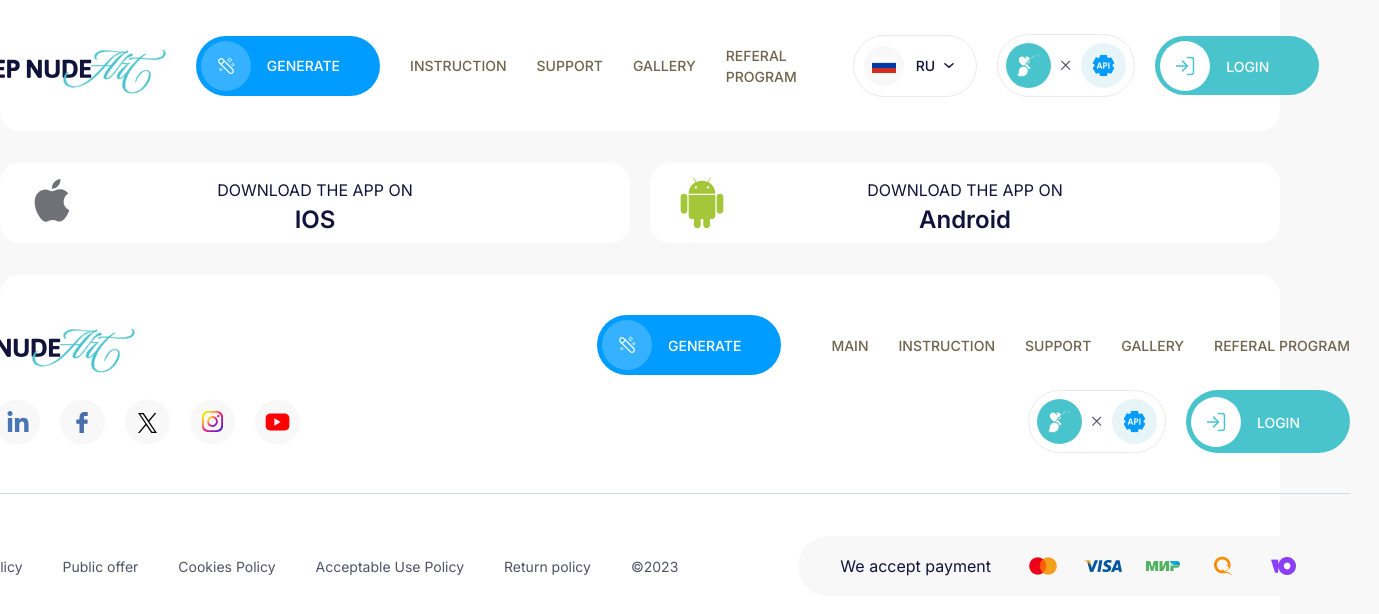
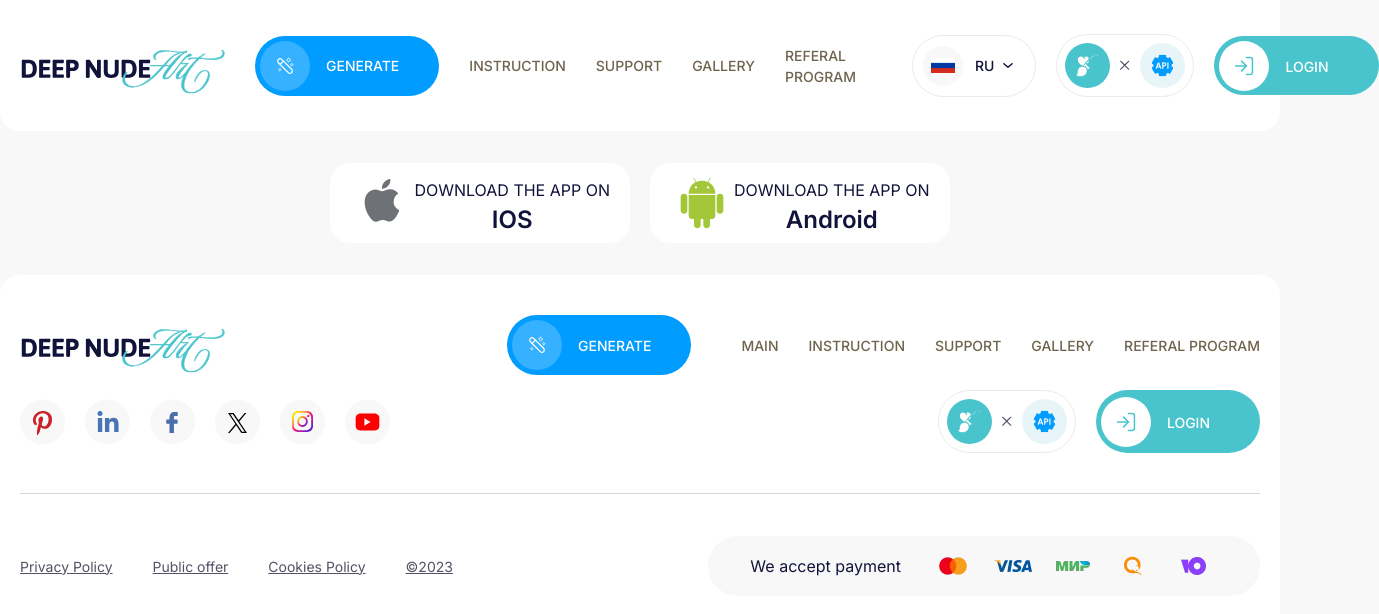
Before and after one commit to PavelMartinez/spark_test, a Next.js app: page / in a window 1280 px wide. Shown: the top 614 px of the page, 1379 px wide, since content can reach past the window. Built offline with nearby package versions, Linux system fonts and the light colour scheme.

Commit message:
feat: header and footer adaptivity

```diff
--- a/src/app/layout.tsx
+++ b/src/app/layout.tsx
@@ -1,5 +1,7 @@
-import { Inter} from 'next/font/google'
+import { Inter } from 'next/font/google'
 import '@/styles/index.scss'
+import Header from '@/components/Header/Header'
+import { Footer } from '@/components/Footer/Footer'
 
 export const metadata = {
   title: 'Next.js',
@@ -19,7 +21,11 @@ export default function RootLayout({
 }) {
   return (
     <html lang="en" className={`${fontInter.variable}`}>
-      <body>{children}</body>
+      <body>
+        <Header />
+        {children}
+        <Footer />
+      </body>
     </html>
   )
 }
--- a/src/app/page.scss
+++ b/src/app/page.scss
@@ -6,11 +6,11 @@
         margin-bottom: 32px;
 
         &-text {
-            padding-right: 64px;
             margin-right: auto;
             margin-left: auto;
             margin-top: 10px;
-            &-bold {
+
+            &--bold {
                 @include font-inter-24-semibold;
             }
         }
@@ -19,7 +19,6 @@
             @include flex-row;
             align-items: center;
             text-align: center;
-            width: 705px;
 
             border-radius: 20px;
             background: var(--color-white, #ffffff);
--- a/src/app/page.tsx
+++ b/src/app/page.tsx
@@ -10,9 +10,7 @@ import AndroidIconImage from '../../public/Icons/AndroidIconImage.png'
 
 export default function Home() {
   return (
-		<>
-			<Header />
-
+		<main className='home container'>
 			<div className='home__buttons'>
 				<Link href='/instructions/ios' className='home__buttons-item'>
 					<Image
@@ -24,7 +22,7 @@ export default function Home() {
 					/>
 					<div className='home__buttons-text'>
 						DOWNLOAD THE APP ON
-						<div className='home__buttons-text-bold'>IOS</div>
+						<div className='home__buttons-text--bold'>IOS</div>
 					</div>
 				</Link>
 				<Link href='/instructions/android' className='home__buttons-item'>
@@ -37,11 +35,10 @@ export default function Home() {
 					/>
 					<div className='home__buttons-text'>
 						DOWNLOAD THE APP ON
-						<div className='home__buttons-text-bold'>Android</div>
+						<div className='home__buttons-text--bold'>Android</div>
 					</div>
 				</Link>
 			</div>
-			<Footer />
-		</>
+		</main>
 	)
 }
--- a/src/components/Footer/Footer.tsx
+++ b/src/components/Footer/Footer.tsx
@@ -12,16 +12,16 @@ import MirIconImage from '../../../public/Icons/MirIconImage.png';
 import QiwiIconImage from '../../../public/Icons/QiwiIconImage.png';
 import YoomoneyIconImage from '../../../public/Icons/YoomoneyIconImage.png';
 
-
-
 export const Footer = () => {
     return (
 			<footer className='footer'>
-				<div className='footer__container'>
-					<div className='footer__top'>
-						<div className='footer__top-logo'>
-							<Logo />
-							<div className='footer__top-logo-text'>
+				<div className='footer__inner container'>
+					<div className='footer-top'>
+						<div className='footer-top__row'>
+							<div className="footer-top__logo">
+								<Logo />
+							</div>
+							<div className='footer-top__menu'>
 								<Button
 									variant='default'
 									iconLeft={<ButtonSvg width='50' height='50' />}
@@ -30,8 +30,11 @@ export const Footer = () => {
 								</Button>
 								<Navbar variant='footer' />
 							</div>
+							<div className="footer-top__generation visible-mobile">
+								<Generation />
+							</div>
 						</div>
-						<div className='footer__top-buttons'>
+						<div className='footer-top__row footer-top__row--reverse'>
 							<ul className='footer__socials'>
 								<li className='footer__socials-item'>
 									<Link href='' className='icon footer__socials-link'>
@@ -64,38 +67,35 @@ export const Footer = () => {
 									</Link>
 								</li>
 							</ul>
-							<div className='footer__top-buttons-button'>
-								<Generation />
+							<div className='footer-top__buttons'>
+								<div className="hidden-mobile">
+									<Generation />
+								</div>
 								<Button
 									variant='login'
 									color='green'
 									iconLeft={<Login width='50' height='50' />}
+									className='footer-top__buttons-button'
 								>
 									LOGIN
 								</Button>
 							</div>
 						</div>
 					</div>
-					<div className='footer__bottom'>
+					<div className='footer-bottom'>
 						<div className='footer__info'>
 							<ul className='footer__info-list'>
 								<li className='footer__info-item'>
-									<a className='footer__info-link'>Privacy Policy</a>
+									<Link href="/" className='footer__info-link'>Privacy Policy</Link>
 								</li>
 								<li className='footer__info-item'>
-									<a className='footer__info-link'>Public offer</a>
+									<Link href="/" className='footer__info-link'>Public offer</Link>
 								</li>
 								<li className='footer__info-item'>
-									<a className='footer__info-link'>Cookies Policy</a>
+									<Link href="/" className='footer__info-link'>Cookies Policy</Link>
 								</li>
 								<li className='footer__info-item'>
-									<a className='footer__info-link'>Acceptable Use Policy</a>
-								</li>
-								<li className='footer__info-item'>
-									<a className='footer__info-link'>Return policy</a>
-								</li>
-								<li className='footer__info-item'>
-									<a className='footer__info-link'>©2023</a>
+									<Link href="/" className='footer__info-link'>©2023</Link>
 								</li>
 							</ul>
 						</div>
--- a/src/components/Header/Header.tsx
+++ b/src/components/Header/Header.tsx
@@ -10,6 +10,12 @@ function Header() {
   return (
 		<header className='header'>
 			<div className='header__inner container'>
+				<div className="header__mobile">
+					<div className='header__logo logo'>
+						<Logo />
+					</div>
+					<button className="burger"></button>
+				</div>
 				<div className='header__left'>
 					<div className='header__logo logo'>
 						<Logo />
--- a/src/components/Navbar/Navbar.scss
+++ b/src/components/Navbar/Navbar.scss
@@ -1,10 +1,14 @@
- .navbar {
-
-
+.navbar {
     &-list {
         display: flex;
         align-items: center;
         column-gap: 30px;
+
+        @include mobile {
+            flex-direction: column;
+            gap: 30px;
+            align-items: flex-start;
+        }
 
 
         &__item {
@@ -15,16 +19,14 @@
             // padding: 12px 20px;
 
             cursor: pointer;
-
-
         }
 
         &__link {
             @include font-inter-14-regular-uppercase;
         }
- }
+    }
 
- &__layout {
+    &__layout {
         position: absolute;
         // inset: 0;
         // width: 100%;
@@ -37,8 +39,3 @@
         // z-index: 100;
     }
 }
-
-ul {
-    margin-block: 0;
-    padding: 0;
-}
--- a/src/components/UI/primitives/Button/Button.tsx
+++ b/src/components/UI/primitives/Button/Button.tsx
@@ -9,12 +9,12 @@ interface ButtonProps extends React.ButtonHTMLAttributes<HTMLButtonElement> {
 	iconLeft?: React.ReactNode
 }
 
-const ButtonContent: React.FC<ButtonProps> = ({ variant = 'default', size = 'M', color = 'blue', children, iconLeft, ...props }) => {
+const ButtonContent: React.FC<ButtonProps> = ({ variant = 'default', size = 'M', color = 'blue', children, iconLeft, className, ...props }) => {
 	if (variant === 'default') {
 		return (
 			<button
 				{...props}
-				className={`button button--variant-${variant} button--size-${size} button--color-${color}`}
+				className={`button button--variant-${variant} button--size-${size} button--color-${color} ${className || ""}`}
 			>
 				<div className={`button__icon button__size-${size}`}>{iconLeft}</div>
 				<div className='button__text'>
@@ -29,7 +29,7 @@ const ButtonContent: React.FC<ButtonProps> = ({ variant = 'default', size = 'M',
 		return (
 			<button
 				{...props}
-				className={`button button--variant-${variant} button--size-${size} button--color-${color}`}
+				className={`button button--variant-${variant} button--size-${size} button--color-${color} ${className || ""}`}
 			>
 				<div className={`button__icon button__size-${size}`}>{iconLeft}</div>
 				<div className='button__text'>{children}</div>
--- a/src/components/UI/primitives/Generation/Generation.tsx
+++ b/src/components/UI/primitives/Generation/Generation.tsx
@@ -11,6 +11,7 @@ interface GenerationProps extends React.ButtonHTMLAttributes<HTMLButtonElement>
 
 export const Generation: React.FC<GenerationProps> = ({
 	className,
+	leftIcon,
 	...props
 }) => {
 	return (
--- a/src/styles/_globals.scss
+++ b/src/styles/_globals.scss
@@ -6,8 +6,11 @@ body {
   background-color: var(--color-gray1, #F8F8F8);
 
   white-space: pre-line;
-  position: relative;
 }
+
+// * {
+//   outline: 1px solid red;
+// }
 
 a,
 button,
--- a/src/styles/blocks/_footer.scss
+++ b/src/styles/blocks/_footer.scss
@@ -1,14 +1,14 @@
 .footer {
-
     padding-top: 40px;
 
-   @include flex-center;
-    margin: auto;
+    @include flex-center;
 
     background-color: #fff;
     border-radius: 20px 20px 0 0;
 
-
+    &__inner {
+        width: 100%;
+    }
 
     &__hr {
         width: 100%;
@@ -17,48 +17,75 @@
 
     &__socials {
         @include flex-row(20);
-        width: 100%;
 
-
+        @include mobile {
+            margin-inline: auto;
+        }
     }
 
-    &__top {
+    &-top {
         @include flex-column(15);
+        flex-wrap: wrap;
         margin-bottom: 40px;
 
+        &__logo {
+            @include flex-center;
 
-        &-logo {
-            @include flex-row;
-            width: var(--container-width);
-
-
-            &-text {
-                margin-left: auto;
-                display: flex;
-                align-items: center;
-                gap: 50px;
-
+            @include mobile {
+                flex: 1 0 100%;
             }
         }
 
-        &-buttons {
-            @include flex-center;
-            width: var(--container-width);
+        &__generation {
+            align-self: flex-start;
+        }
 
+        &__row {
+            @include flex-row(30, space-between);
+            flex-wrap: wrap;
+            width: 100%;
+            align-items: center;
+
+            &--reverse {
+                flex-wrap: wrap-reverse;
+            }
+        }
+
+        &__menu {
+            @include flex-row(50, center);
+            align-items: center;
+
+            @include mobile {
+                flex-direction: column;
+                align-items: flex-start;
+            }
+        }
+
+        &__buttons {
+            @include flex-row(20, center);
+
+            @include mobile {
+                width: 100%;
+            }
 
             &-button {
-
-                @include flex-row(20, center);
-
+                @include mobile {
+                    flex: 1;
+                    width: 100%;
+                }
             }
         }
     }
 
-    &__bottom {
-        @include flex-row;
+    &-bottom {
+        @include flex-row(20, space-between);
+        flex-wrap: wrap-reverse;
+        align-items: center;
 
-        justify-content: space-between;
-        align-items: center;
+        @include mobile {
+            justify-content: center;
+        }
+
         padding: 42px 0;
         border-top: 1px solid var(--color-gray5);
     }
@@ -66,29 +93,41 @@
     &__info {
         color: var(--color-gray7, #515266);
 
+
+        @include mobile {
+            width: 100%;
+        }
+
         &-list {
             @include flex-row(40, center);
+            flex-wrap: wrap;
             cursor: pointer;
+
+            @include mobile {
+                gap: 15px;
+            }
         }
 
         &-item {
             @include font-inter-14-regular;
+            text-decoration: underline;
 
+            @include mobile {
+                flex: 0 1 calc(50% - 15px);
+
+                &:nth-child(2n) {
+                    text-align: end;
+                }
+            }
         }
-
-
-
-
-
     }
 
     &__payments {
-
-
-        display: inline-flex;
+        display: flex;
         gap: 27px;
         align-items: center;
-        box-sizing: border-box;
+        flex-wrap: wrap;
+        justify-content: center;
         padding: 15px 42px;
 
         border-radius: 50px;
@@ -105,87 +144,3 @@
         }
     }
 }
-
-
-// .footer {
-    // padding-bottom: 50px;
-
-    // &__hr {
-    //     margin-block: 0px 41px;
-    // }
-
-    // &__list {
-    //     @include flex-column(20);
-
-    //     &-item {
-    //         flex: 1;
-    //     }
-
-    //     &-link {
-    //         width: 100%;
-    //         @include flex-row(10, space-between);
-    //         align-items: center;
-    //         @include font-manrope-16-semibold;
-    //         color: var(--Text-gray-Dark, #A5A5A5);
-    //     }
-    // }
-
-    // &__socials {
-    //     @include flex-row(20);
-    //     width: 100%;
-    //     justify-content: center;
-    //     margin-top: 32px;
-    // }
-
-    // &__bottom {
-    //     @include flex-row(32);
-    //     align-items: center;
-    //     flex-wrap: wrap-reverse;
-    // }
-
-    // &__buttons {
-    //     @include flex-column(5);
-    //     margin-top: 32px;
-    //     margin-bottom: 32px;
-
-    //     &-item {
-    //         @include flex-row(5, center);
-    //         align-items: center;
-    //         flex: 1;
-    //         width: 100%;
-
-    //         border-radius: 10px;
-    //         background: var(--Black3, #1D1D1D);
-    //         color: var(--White, #FFF);
-    //         @include font-manrope-24-bold;
-
-    //         height: 80px;
-    //         padding: 8px 20px;
-    //     }
-    // }
-
-    // &__info {
-    //     color: var(--Text-gray-Dark, #A5A5A5);
-    //     text-align: center;
-    //     @include font-manrope-12-medium;
-    //     opacity: 0.5;
-
-    //     max-width: 50%;
-    // }
-
-    // &__payments {
-    //     padding: 15px 42px;
-    //     @include flex-column(10);
-    //     align-items: center;
-    //     margin-inline: auto;
-
-    //     flex: 1;
-
-    //     border-radius: 10px;
-    //     border: 1px solid #343434;
-
-    //     &-list {
-    //         @include flex-row(10, center);
-    //     }
-    // }
-// }
--- a/src/styles/blocks/_header.scss
+++ b/src/styles/blocks/_header.scss
@@ -1,10 +1,3 @@
-.container {
-    @include flex-row(56, space-between);
-    padding: 34px 0;
-
-}
-
-
 .header {
     @include flex-center;
     margin: auto;
@@ -12,25 +5,44 @@
 
     border-radius: 0 0 20px 20px;
 
+    &__mobile {
+        @include flex-row(10, space-between);
+        width: 100%;
+        align-items: center;
 
+        @include tablet-above {
+            display: none;
+        }
+    }
 
-
+    &__inner {
+        @include flex-row(56, space-between);
+        padding-block: 34px;
+        width: 100%;
+    }
 
     &__left {
-       @include flex-center;
-       gap: 30px;
+        @include flex-center;
+        gap: 30px;
+
+        @include tablet {
+            @include visually-hidden;
+        }
     }
 
     &__right {
         display: inline-flex;
         align-items: center;
         gap: 20px;
+
+        @include tablet {
+            @include visually-hidden;
+        }
     }
 
     &__menu {
-         &-list {
-            display: flex;
-            column-gap: 30px;
+        &-list {
+            @include flex-column(30);
         }
 
         &-item {
@@ -49,59 +61,3 @@
         @include flex-center;
     }
 }
-
-
-// .header {
-//     @include flex-row(20, space-between);
-//     align-items: center;
-//     padding: 50px 58px;
-//     top: 0;
-//     left: 0;
-//     width: 100%;
-
-//     &__logo {
-//         order: 2;
-
-//         &--centered {
-
-//             @include mobile-above {
-//                 margin-left: auto;
-//                 margin-right: auto;
-//                 position: absolute; /* Для абсолютного центрирования */
-//                 left: 50%;
-//                 transform: translateX(-50%);
-//             }
-//         }
-//     }
-
-//     &__language {
-//         order: 3;
-//     }
-
-//     &__button {
-//         order: 3;
-//         flex: 0 !important;
-//     }
-
-//     @include mobile {
-//         padding: 15px 20px;
-//     }
-
-//     &__burger {
-//         top: 52px;
-//         left: 56px;
-//         position: absolute;
-
-//         &--navbar, &--default {
-//             position: relative;
-//             inset: 0;
-//             order: 1;
-//         }
-
-//         @include tablet {
-//             order: 6;
-//             position: relative !important;
-//             inset: 0;
-//         }
-//     }
-// }
```
Also changed, not shown: 1 other file (tests, documents, lock files or other folders).
